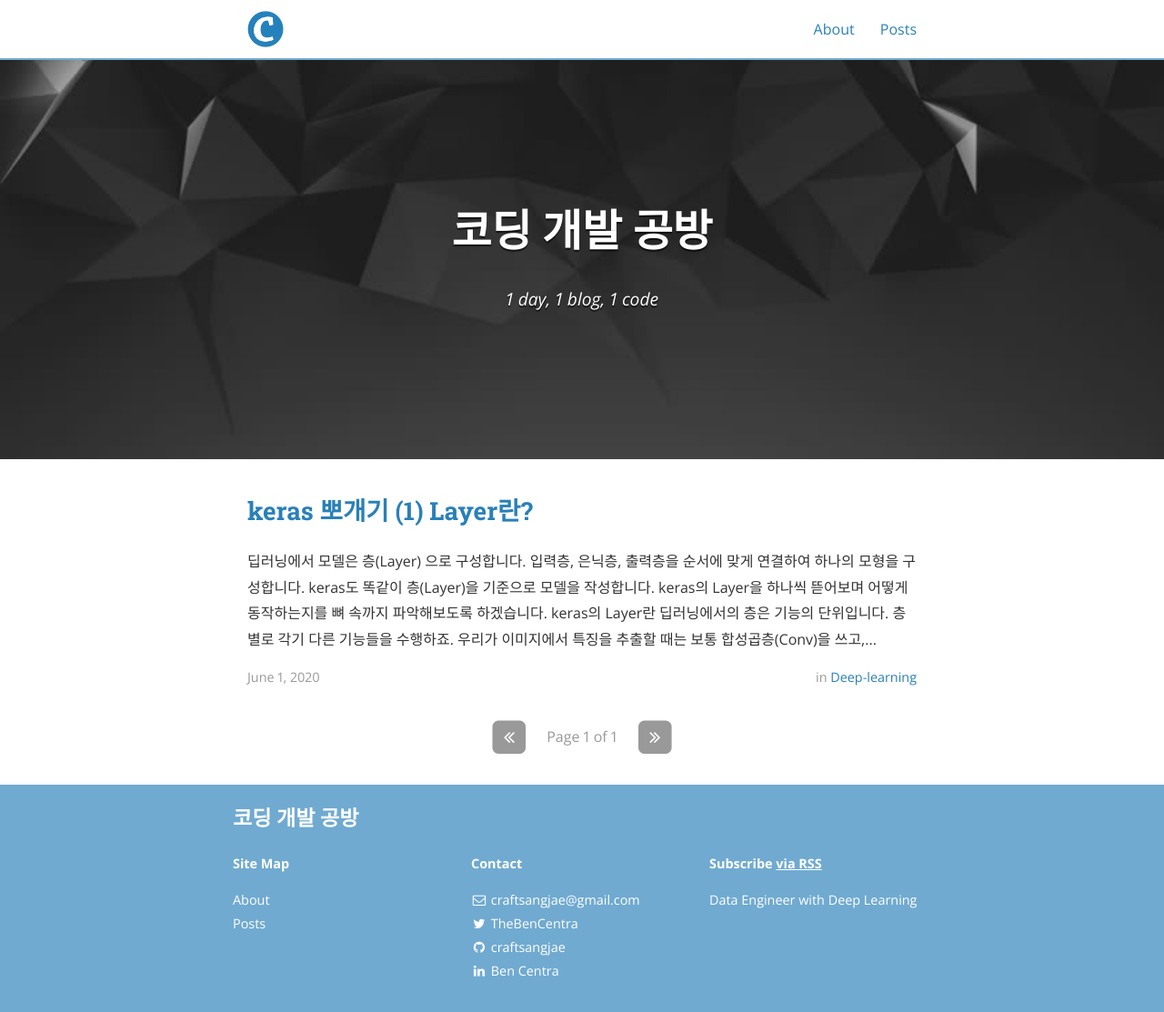
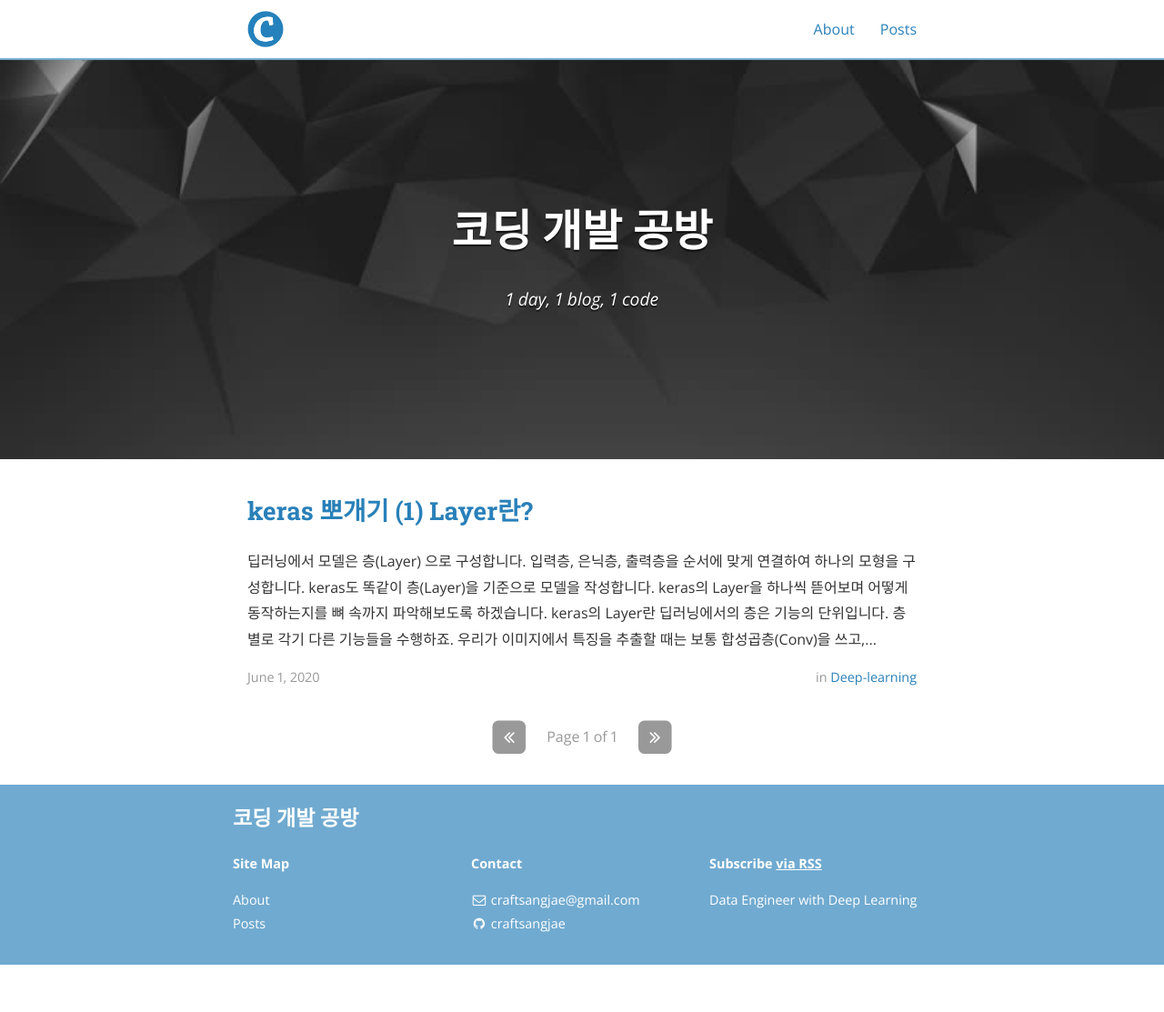
Before and after one commit to craftsangjae/craftsangjae.github.io, a Jekyll site: the page built from index.html, in a window 1280 px wide and 1113 px high. Shown: the whole window at 91% size. Built offline with Jekyll 4.4.1, drawn with Linux system fonts in a browser that asks for light colours; nearby versions of some CDN libraries; the list of posts is cut into pages by our own code.

Commit message:
paginator 대신 site.posts으로 변경

```diff
--- a/_config.yml
+++ b/_config.yml
@@ -83,14 +83,14 @@
 social:
   - name: Twitter
     icon: twitter
-    username: TheBenCentra
-    url: https://twitter.com/TheBenCentra
+    username: ""
+    url: ""
     desc: Follow me on Twitter
     share: false
 
   - name: Facebook
     icon: facebook
-    username: thebencentra
+    username: ""
     url: ""
     desc: Friend me on Facebook
     share: false
@@ -104,8 +104,8 @@
 
   - name: LinkedIn
     icon: linkedin
-    username: Ben Centra
-    url: https://www.linkedin.com/pub/ben-centra/47/769/60a
+    username: ""
+    url: ""
     desc: Connect with me on LinkedIn
     share: false
 
--- a/index.html
+++ b/index.html
@@ -16,7 +16,7 @@
 
 <div class="wrapper">
 <ul class="post-list">
-  {% for post in paginator.posts %}
+  {% for post in site.posts %}
   <li>
     <h2>
       <a class="post-link" href="{{ post.url | prepend: site.baseurl }}">{{ post.title }}</a>
```
